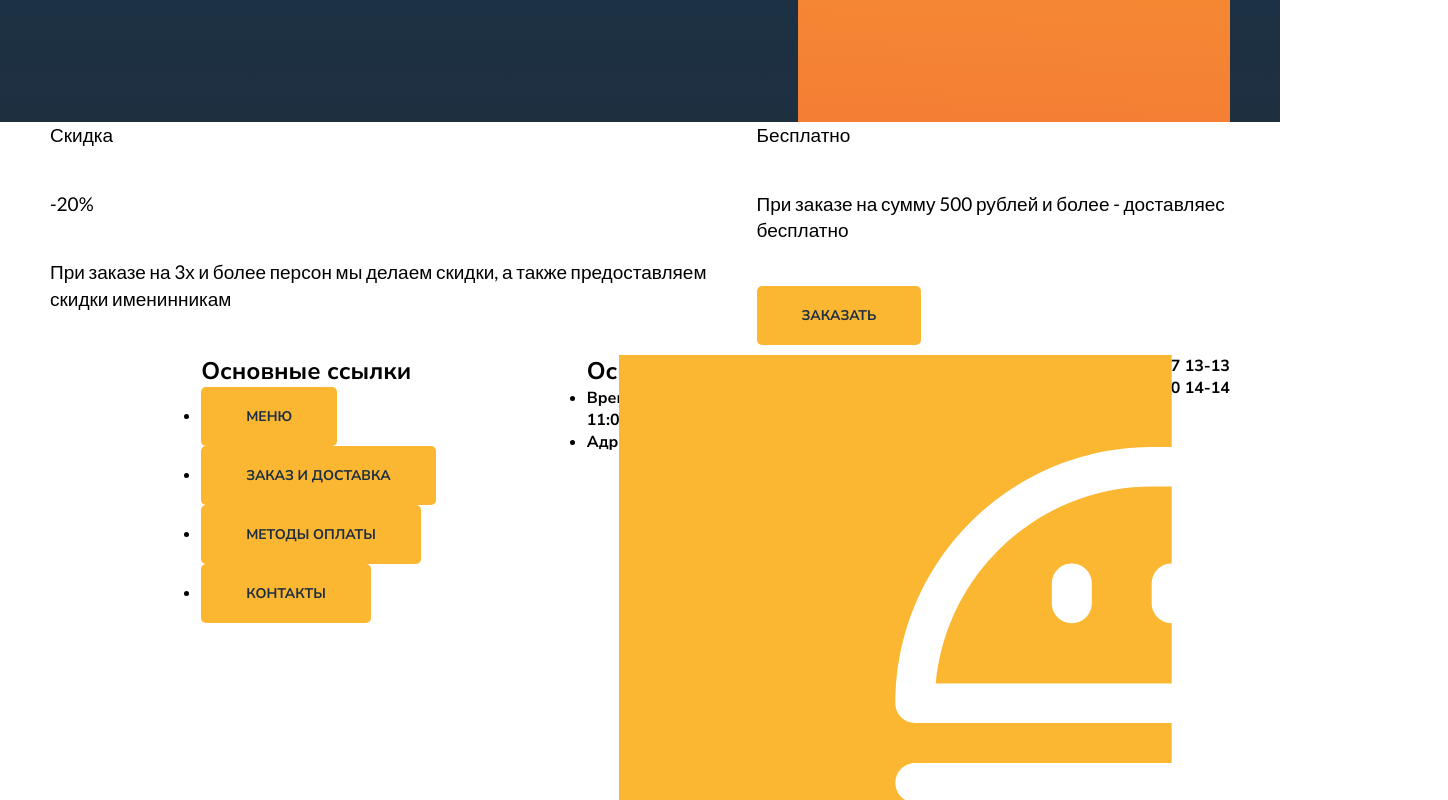
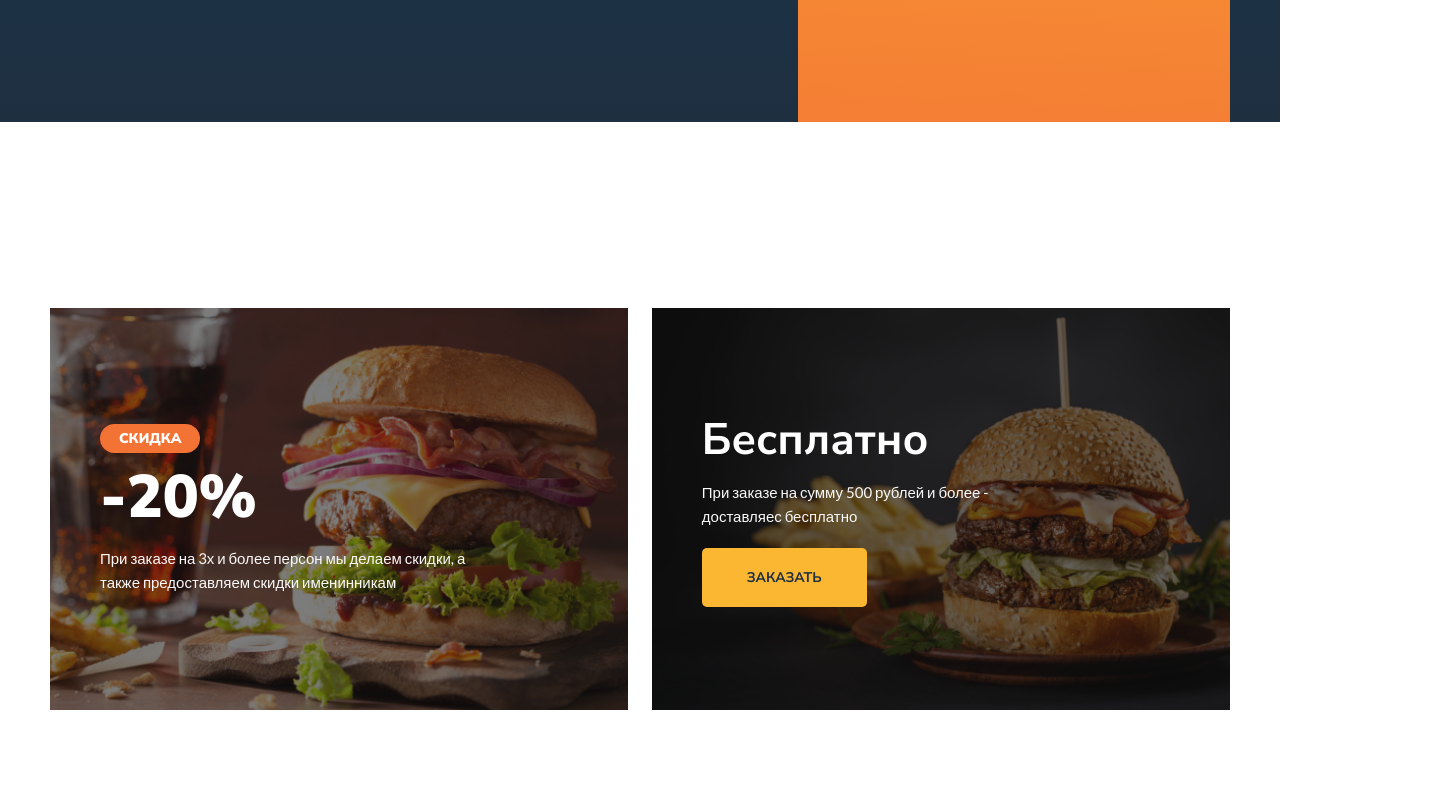
Before and after one commit to koldanJS/Burgers, a plain HTML site: page index.html in a window 1280 px wide. Shown: the part 700-1500 px from the top of the page, 1448 px wide, since content can reach past the window. Drawn offline with Linux system fonts and the light colour scheme.

Commit message:
Add files via upload

```diff
--- a/style/main.css
+++ b/style/main.css
@@ -35,13 +35,14 @@ h1 span {
     display: block;
     margin-bottom: 10px;
 }
-p {
+.text p {
     font-family: 'Lato', sans-serif;
     font-size: 19px;
     line-height: 1.4;
     margin-bottom: 42px;
 }
-a {
+.main a,
+.promo a {
     color: #1E2F40;
     background-color: #FBB731;
     border-radius: 5px;
@@ -63,8 +64,108 @@ a {
     height: 100%;
     background: linear-gradient(2.42deg, #F37335 -19.6%, #FBB731 100.79%, #FDC830 100.79%);
 }
-img {
+.main img {
     width: 829px;
     position: absolute;
     right: -168px;
 }
+.promo {
+    padding: 186px 0;
+}
+.promo-left,
+.promo-right {
+    flex: 0 0 49%;
+    color: #fff;
+    box-sizing: border-box;
+    background-repeat: no-repeat;
+    background-size: cover;
+    background-position: center center;
+}
+.promo-left {
+    background-image: url('../img/promo-left.png');
+    padding: 116px 50px;
+}
+.promo-right {
+    background-image: url('../img/promo-right.png');
+    padding: 102px 50px;
+}
+.sale {
+    font-size: 14px;
+    font-weight: 900;
+    font-family: 'Nunito Sans', sans-serif;
+    background-color: #F37335;
+    padding: 5px 19px;
+    border-radius: 1rem;
+    display: inline-block;
+    text-transform: uppercase;
+    margin-bottom: 3px;
+}
+.cost {
+    font-size: 60px;
+    font-weight: 900;
+    margin-bottom: 8px;
+}
+.description {
+    color: #FAF9F9;
+    font-family: 'Lato', sans-serif;
+    font-size: 15px;
+    line-height: 24px;
+}
+.promo-left .description {
+    max-width: 392px;
+}
+.promo-right .description {
+    max-width: 300px;
+    margin-bottom: 20px;
+}
+.free {
+    font-size: 44px;
+    font-weight: 700;
+    margin-bottom: 10px;
+}
+.footer {
+    background-color: #1E2F40;
+    color: #fff;
+    padding-top: 117px;
+    padding-bottom: 106px;
+}
+.logo {
+    width: 63px;
+    height: 56px;
+}
+.item h2 {
+    font-size: 20px;
+    font-weight: 800;
+    text-transform: uppercase;
+    margin-bottom: 12px;
+}
+.item ul,
+.tel ul {
+    list-style-type: none;
+}
+.item li {
+    font-family: 'Lato', sans-serif;
+    font-size: 15px;
+    font-weight: 700;
+    color: #FAF9F9;
+    margin-bottom: 9px;
+    line-height: 24px;
+}
+.item a {
+    color: #DEDEDE;
+    text-decoration: none;
+    font-weight: 400;
+}
+.item span {
+    color: #DEDEDE;
+    font-weight: 400;
+    display: block;
+    margin-bottom: 2px;
+}
+.tel ul {
+    font-size: 20px;
+    color: #FBB731;
+}
+.tel li {
+    margin-bottom: 12px;
+}
```
